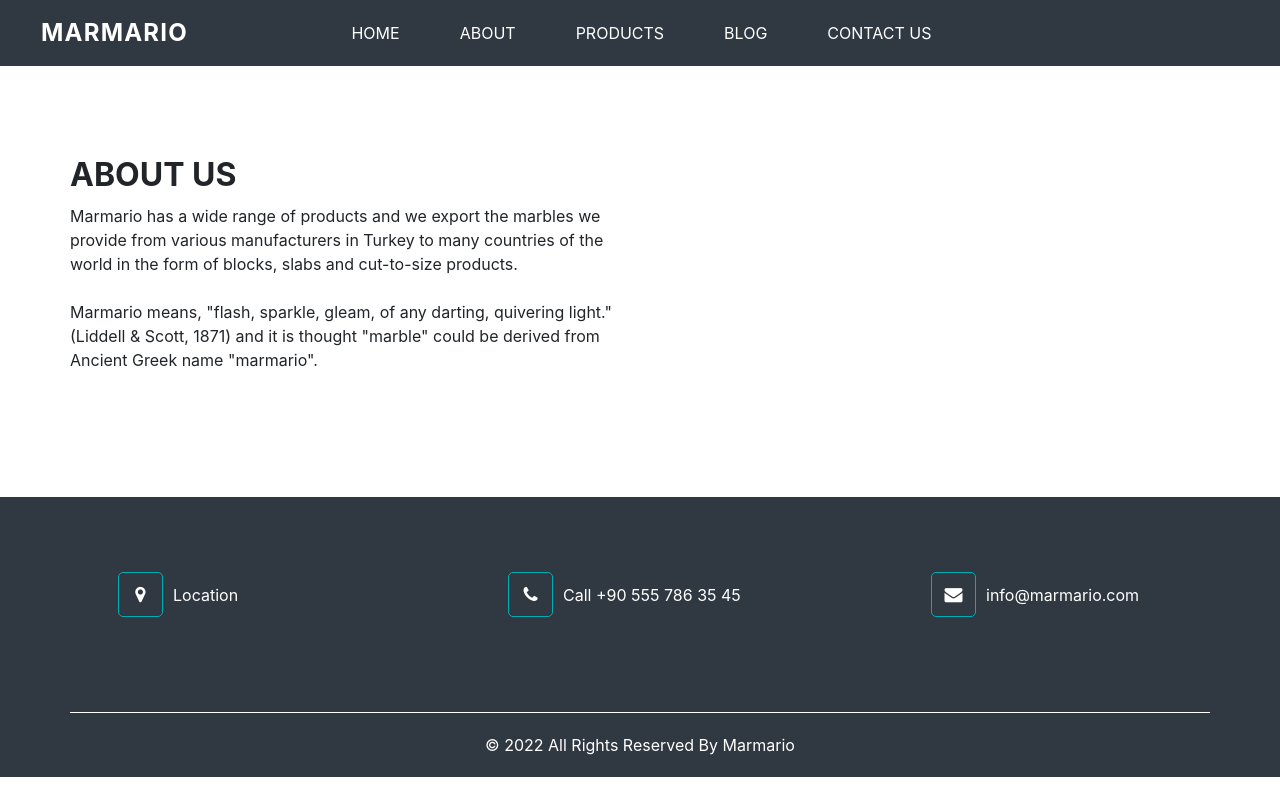
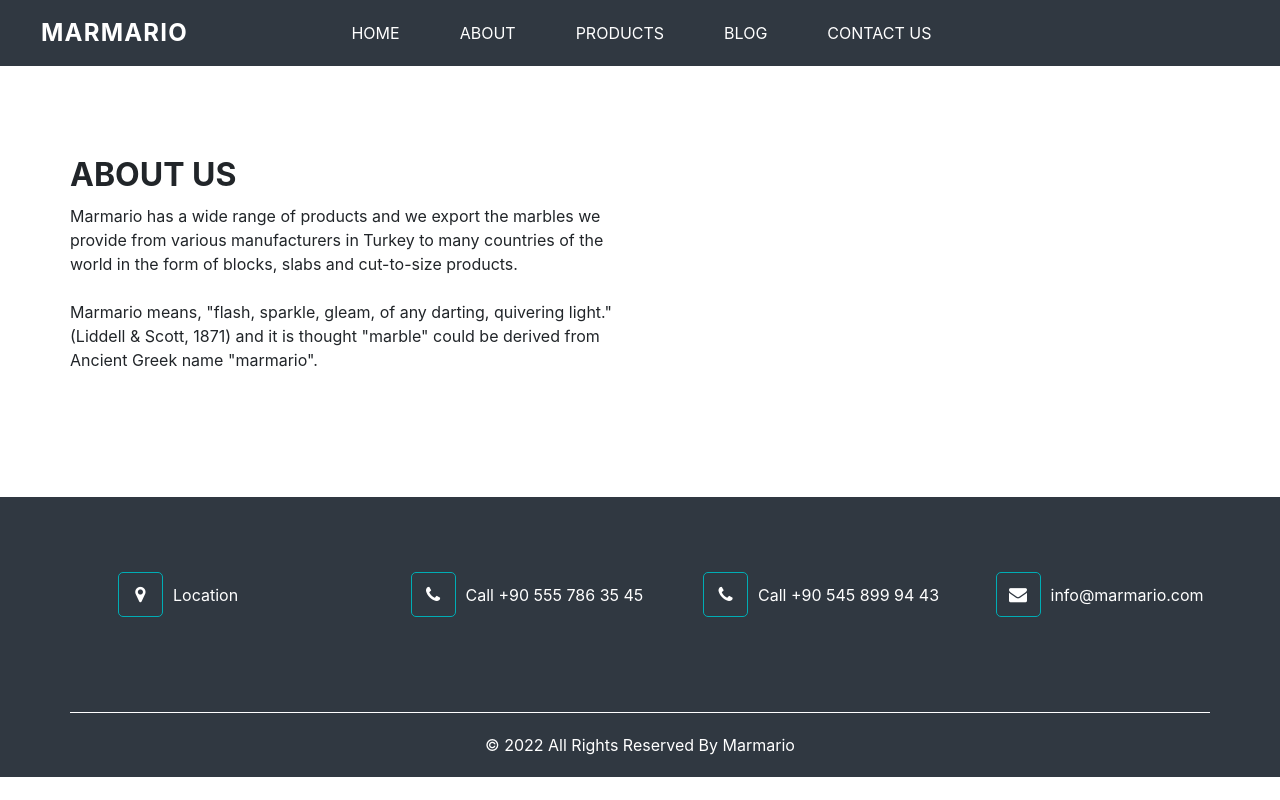
Before and after one commit to cemcannn/marmario-marble.github.io, a plain HTML site: page about.html in a window 1280 px wide. Drawn offline with nearby package versions, Linux system fonts and the light colour scheme; some packages are replaced by stand-ins of ours; a script that the page names is missing.

Commit message:
info section is updated, new number is added.

```diff
--- a/about.html
+++ b/about.html
@@ -113,7 +113,7 @@
         <div class="col-lg-12">
           <div class="info_contact ">
             <div class="row">
-              <div class="col-md-4">
+              <div class="col-md-3">
                 <a href="https://www.google.co.uk/maps/place/Bah%C3%A7en+Elvan%C5%9Fehir+Sitesi/@39.9315531,32.6267588,17z/data=!3m1!4b1!4m5!3m4!1s0x14d33989c65020cb:0x33ce363da03c8553!8m2!3d39.931549!4d32.6289475" class="link-box">
                   <i class="fa fa-map-marker" aria-hidden="true"></i>
                   <span>
@@ -121,7 +121,7 @@
                   </span>
                 </a>
               </div>
-              <div class="col-md-4">
+              <div class="col-md-3">
                 <a href="tel:+905557863545" class="link-box">
                   <i class="fa fa-phone" aria-hidden="true"></i>
                   <span>
@@ -129,7 +129,15 @@
                   </span>
                 </a>
               </div>
-              <div class="col-md-4 pl-5">
+              <div class="col-md-3">
+                <a href="tel:+905557863545" class="link-box">
+                  <i class="fa fa-phone" aria-hidden="true"></i>
+                  <span>
+                    Call +90 545 899 94 43
+                  </span>
+                </a>
+              </div>
+              <div class="col-md-3">
                 <a href="mailto:info@marmario.com" class="link-box">
                   <i class="fa fa-envelope" aria-hidden="true"></i>
                   <span>
```
Also changed, not shown: blog.html (+11 -3 lines), contact.html (+12 -4 lines), index.html (+11 -3 lines), products.html (+11 -3 lines).
